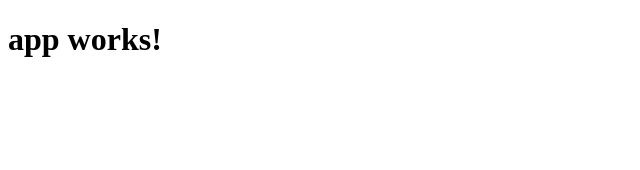
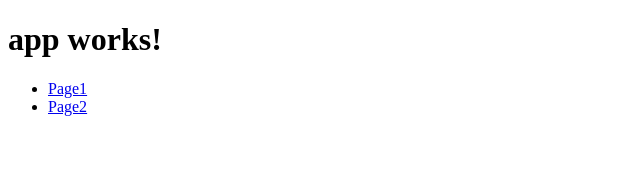
Before and after one commit to coolrare/ng4-advanced-infofab, an Angular app: page / in a window 1280 px wide. Shown: the top 170 px of the page, without its empty margins (0-640 px from the left). Built offline with nearby package versions, Linux system fonts and the light colour scheme.

Commit message:
加入 page1 與 page2 的路由連結

```diff
--- a/src/app/app.component.html
+++ b/src/app/app.component.html
@@ -1,4 +1,8 @@
 <h1>
   {{title}}
 </h1>
+<ul>
+  <li><a routerLink="/page1">Page1</a></li>
+  <li><a routerLink="/page2">Page2</a></li>
+</ul>
 <router-outlet></router-outlet>
```
